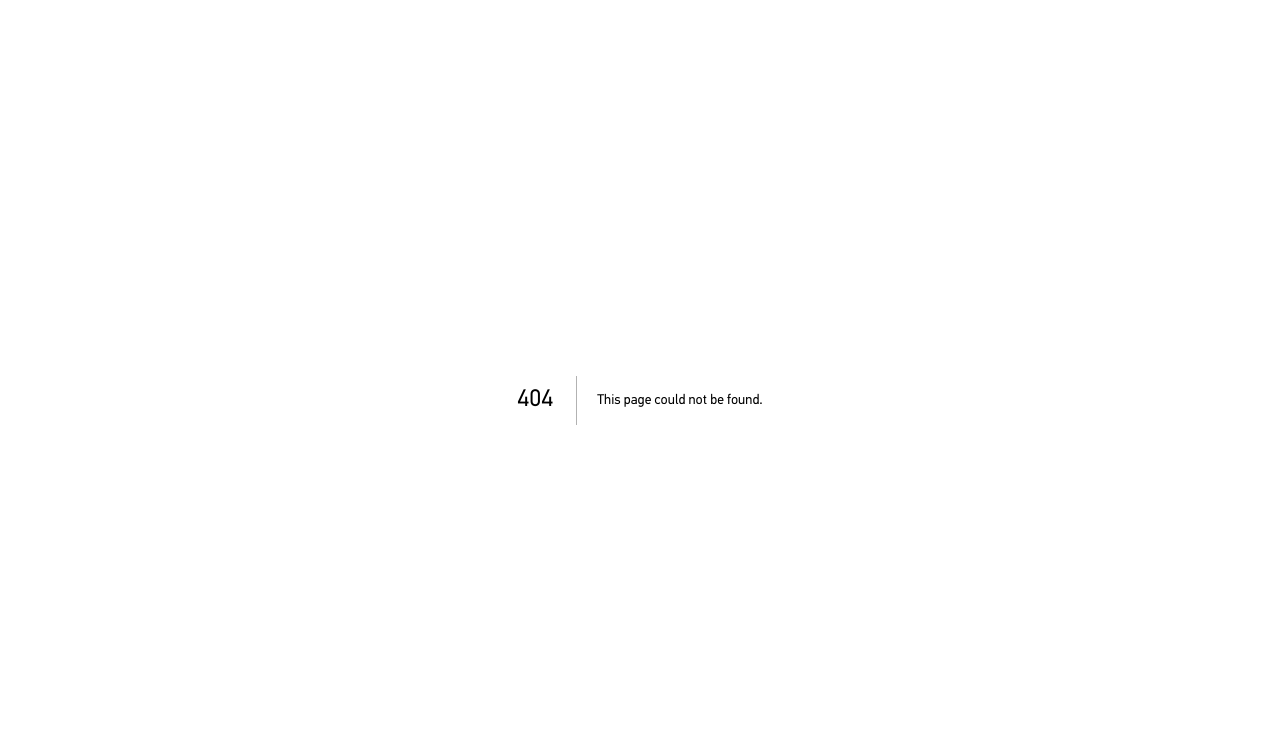
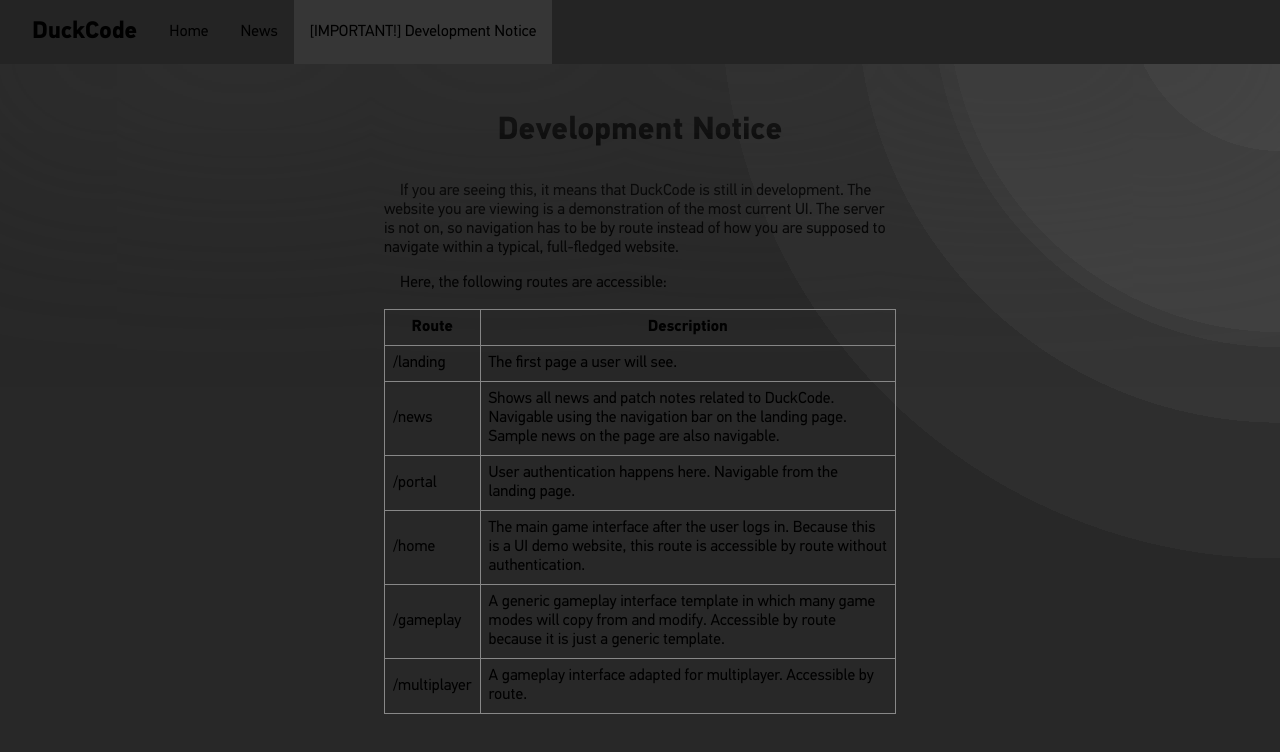
Before and after one commit to Masunori/DuckCode, a Next.js app in the folder client/: page /dev in a window 1280 px wide. Before the commit this address had no page. Shown: the top 752 px of the page. Built offline with nearby package versions, Linux system fonts and the light colour scheme.

Commit message:
Add development notice to landing page

```diff
--- a/client/src/app/(public)/PublicNavbar.tsx
+++ b/client/src/app/(public)/PublicNavbar.tsx
@@ -7,6 +7,7 @@ import styles from "./layout.module.css";
 const links = [
     { href: "/landing", label: "Home" },
     { href: "/news", label: "News" },
+    { href: "/dev", label: "[IMPORTANT!] Development Notice"},
 ];
 
 export default function PublicNavbar() {
--- /dev/null
+++ b/client/src/app/(public)/dev/page.module.css
@@ -0,0 +1,27 @@
+.devNotice {
+    margin: 10vh 30vw 0;
+}
+
+.devNotice h1 {
+    margin: 2rem;
+    text-align: center;
+}
+
+.devNotice p {
+    margin: 1rem 0;
+    text-indent: 1rem;
+}
+
+.devNotice table {
+    border: 1px solid #888;
+    border-collapse: collapse;
+}
+
+.devNotice th, .devNotice td {
+    border: 1px solid #888;
+    padding: 0.5rem;
+}
+
+.devNotice a:hover {
+    text-decoration: underline;
+}
--- /dev/null
+++ b/client/src/app/(public)/dev/page.tsx
@@ -0,0 +1,50 @@
+import Link from "next/link";
+import styles from "./page.module.css";
+
+export default function Page() {
+    return (
+        <main className={styles.devNotice}>
+            <h1>Development Notice</h1>
+            <section>
+                <p>
+                    If you are seeing this, it means that DuckCode is still in development. The website you are
+                    viewing is a demonstration of the most current UI. The server is not on, so navigation has
+                    to be by route instead of how you are supposed to navigate within a typical, full-fledged website.
+                </p>
+                <p>
+                    Here, the following routes are accessible:
+                </p>
+                <table>
+                    <tr>
+                        <th>Route</th>
+                        <th>Description</th>
+                    </tr>
+                    <tr>
+                        <td><Link href={"/landing"}>/landing</Link></td>
+                        <td>The first page a user will see.</td>
+                    </tr>
+                    <tr>
+                        <td><Link href={"/news"}>/news</Link></td>
+                        <td>Shows all news and patch notes related to DuckCode. Navigable using the navigation bar on the landing page. Sample news on the page are also navigable.</td>
+                    </tr>
+                    <tr>
+                        <td><Link href={"/portal"}>/portal</Link></td>
+                        <td>User authentication happens here. Navigable from the landing page.</td>
+                    </tr>
+                    <tr>
+                        <td><Link href={"/home"}>/home</Link></td>
+                        <td>The main game interface after the user logs in. Because this is a UI demo website, this route is accessible by route without authentication.</td>
+                    </tr>
+                    <tr>
+                        <td><Link href={"/gameplay"}>/gameplay</Link></td>
+                        <td>A generic gameplay interface template in which many game modes will copy from and modify. Accessible by route because it is just a generic template.</td>
+                    </tr>
+                    <tr>
+                        <td><Link href={"/multiplayer"}>/multiplayer</Link></td>
+                        <td>A gameplay interface adapted for multiplayer. Accessible by route.</td>
+                    </tr>
+                </table>
+            </section>
+        </main>
+    )
+}
--- a/client/src/app/(public)/layout.module.css
+++ b/client/src/app/(public)/layout.module.css
@@ -7,20 +7,20 @@
     flex-direction: column;
 
     background-image: radial-gradient(circle at top right,
-                                    rgb(78, 78, 78) 0%,
-                                    rgb(78, 78, 78) 1%,
-                                    rgb(72, 72, 72) 1%,
-                                    rgb(72, 72, 72) 10%,
-                                    rgb(65, 65, 65) 10%,
-                                    rgb(65, 65, 65) 22%,
-                                    rgb(59, 59, 59) 22%,
-                                    rgb(59, 59, 59) 23%,
-                                    rgb(53, 53, 53) 23%,
-                                    rgb(53, 53, 53) 28%,
-                                    rgb(46, 46, 46) 28%,
-                                    rgb(46, 46, 46) 37%,
-                                    rgb(40, 40, 40) 37%,
-                                    rgb(40, 40, 40) 100%);
+                                    rgba(78, 78, 78, var(--public-background-opacity)) 0%,
+                                    rgba(78, 78, 78, var(--public-background-opacity)) 1%,
+                                    rgba(72, 72, 72, var(--public-background-opacity)) 1%,
+                                    rgba(72, 72, 72, var(--public-background-opacity)) 10%,
+                                    rgba(65, 65, 65, var(--public-background-opacity)) 10%,
+                                    rgba(65, 65, 65, var(--public-background-opacity)) 22%,
+                                    rgba(59, 59, 59, var(--public-background-opacity)) 22%,
+                                    rgba(59, 59, 59, var(--public-background-opacity)) 23%,
+                                    rgba(53, 53, 53, var(--public-background-opacity)) 23%,
+                                    rgba(53, 53, 53, var(--public-background-opacity)) 28%,
+                                    rgba(46, 46, 46, var(--public-background-opacity)) 28%,
+                                    rgba(46, 46, 46, var(--public-background-opacity)) 37%,
+                                    rgba(40, 40, 40, var(--public-background-opacity)) 37%,
+                                    rgba(40, 40, 40, var(--public-background-opacity)) 100%);
 }
 
 .publicNavbar {
--- a/client/src/app/(public)/layout.tsx
+++ b/client/src/app/(public)/layout.tsx
@@ -2,13 +2,14 @@ import PublicNavbar from "./PublicNavbar";
 import styles from "./layout.module.css";
 
 export default function Layout({ children }: { children: React.ReactNode }) {
-    const dummyLink = "https://youtu.be/dQw4w9WgXcQ?si=pbHjWVWDclnIJgTS";
+    // const dummyLink = "https://youtu.be/dQw4w9WgXcQ?si=pbHjWVWDclnIJgTS";
 
     return (
         <div className={styles.publicLayout}>
             <PublicNavbar />
             {children}
-            <footer>
+
+            {/* <footer>
                 <ul>
                     <li>
                         <a href={dummyLink}>Privacy Policy</a>
@@ -23,8 +24,9 @@ export default function Layout({ children }: { children: React.ReactNode }) {
                         <a href={dummyLink}>Help Centre</a>
                     </li>
                 </ul>
-                {/* <p>&copy; {new Date().getFullYear()} DuckCode Project. All rights reserved.</p> */}
-            </footer>
+            </footer> */}
         </div>
     )
 }
+
+// {/* <p>&copy; {new Date().getFullYear()} DuckCode Project. All rights reserved.</p> */}
--- a/client/src/app/(public)/news/articles.tsx
+++ b/client/src/app/(public)/news/articles.tsx
@@ -11,12 +11,12 @@ export type Tag =
     "Introduction"; // welcome content for onboarding players
 
 export const articleTags: Tag[] = [
+    "Introduction",
     "Updates",
     "Dev Notes",
     "Announcement",
     "Guides",
     "Community",
-    "Introduction"
 ]
 
 type Article = {
--- a/client/src/app/(public)/news/page.tsx
+++ b/client/src/app/(public)/news/page.tsx
@@ -56,14 +56,14 @@ export default function Page() {
                         className={filter === "All" ? styles.active : ""}
                         value={"All"}
                         onClick={() => setFilter("All")}
-                    >ALL</button>
+                    >All</button>
                     {articleTags.map((tag, index) => (
                         <button
                             className={filter === tag ? styles.active : ""}
                             key={index}
                             value={tag}
                             onClick={() => setFilter(tag)}
-                        >{tag.toUpperCase()}</button>
+                        >{tag}</button>
                     ))}
                 </div>
                 <ul>
--- a/client/src/app/globals.css
+++ b/client/src/app/globals.css
@@ -12,6 +12,9 @@
 
 :root {
   /* --normal-text-font: 'PF Din Text Pro', 'sans-serif'; */
+  /* Public layout variables */
+  --public-background-opacity: 1;
+
 
   /* General game theme color */
   --background-color: #121212;
```
Also changed, not shown: client/src/app/(public)/news/page.module.css (+9 -0 lines).
